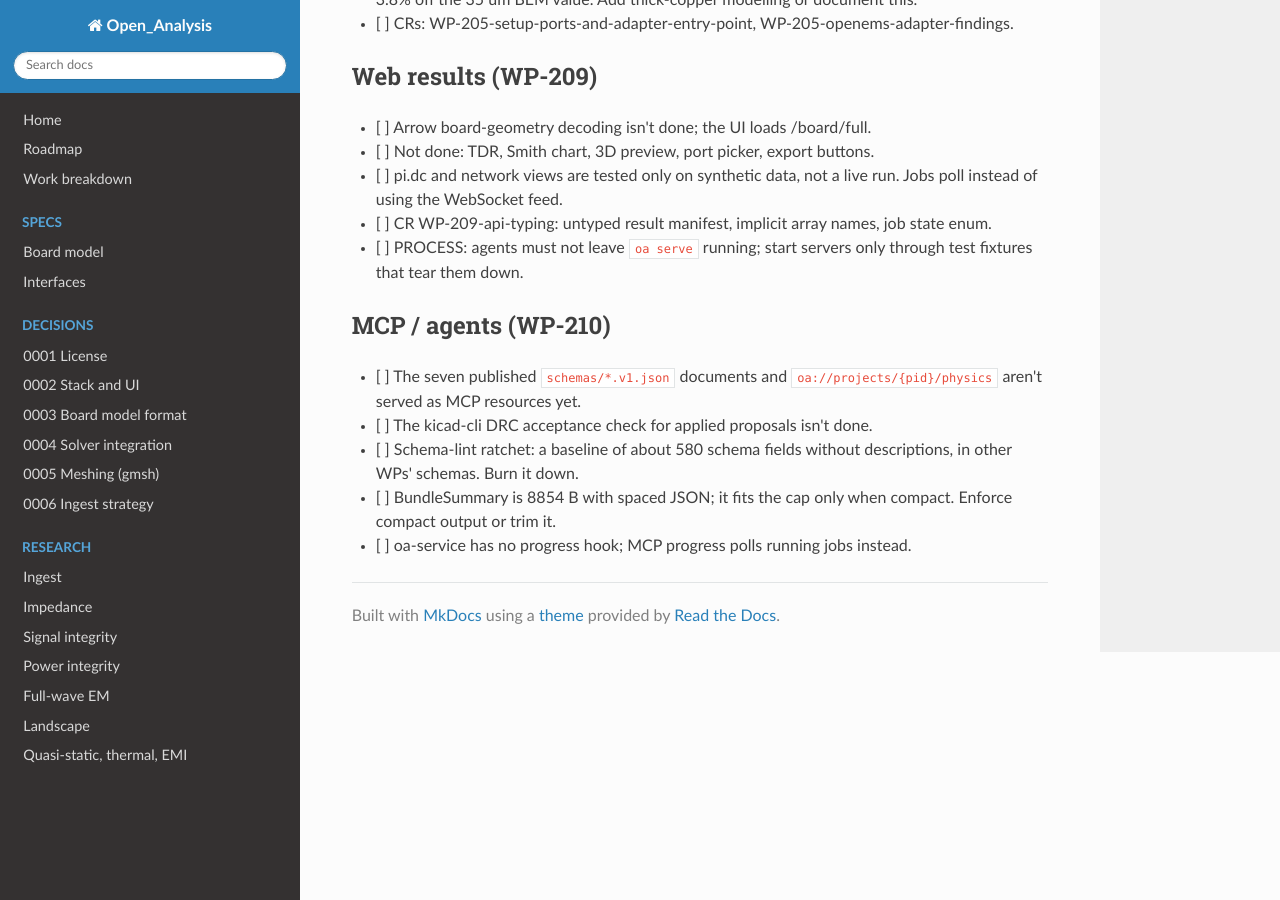
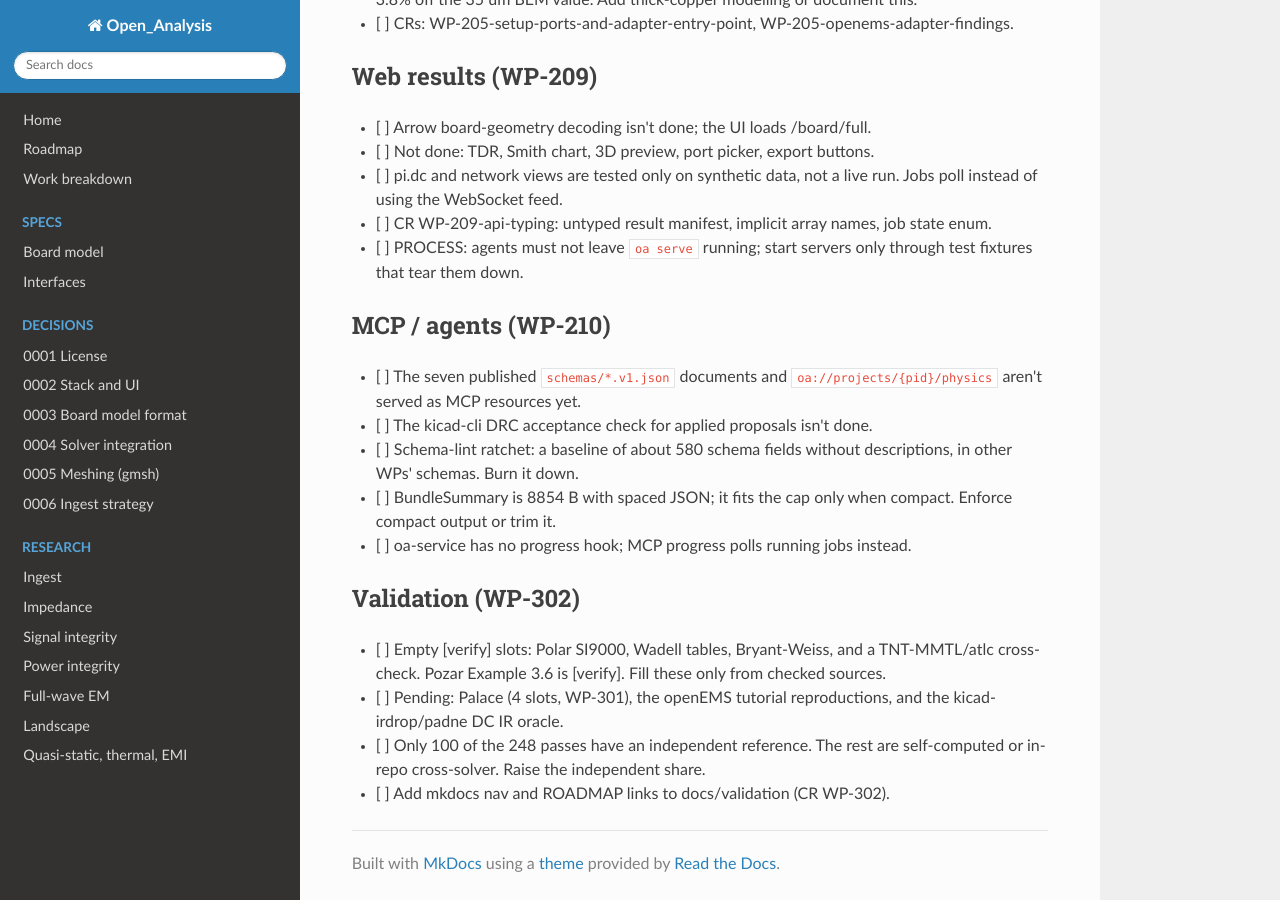
Before and after one commit to C-My-Code/Open_Analysis, an MkDocs documentation site: the page built from docs/FOLLOWUPS.md, in a window 1280 px wide and 900 px high, scrolled down 4738 px. Built offline with MkDocs 1.6.1, drawn with Linux system fonts in a browser that asks for light colours; nearby versions of some CDN libraries.

Commit message:
FOLLOWUPS for WP-302
Co-Authored-By: Claude Opus 5.5 <noreply@anthropic.com>
Claude-Session: https://claude.ai/code/session_011igm87KKv2vvAPV69iyBbW

```diff
--- a/docs/FOLLOWUPS.md
+++ b/docs/FOLLOWUPS.md
@@ -120,3 +120,9 @@ The integrator tracks known gaps found while merging work packages here. Each it
 - [ ] Schema-lint ratchet: a baseline of about 580 schema fields without descriptions, in other WPs' schemas. Burn it down.
 - [ ] BundleSummary is 8854 B with spaced JSON; it fits the cap only when compact. Enforce compact output or trim it.
 - [ ] oa-service has no progress hook; MCP progress polls running jobs instead.
+
+## Validation (WP-302)
+- [ ] Empty [verify] slots: Polar SI9000, Wadell tables, Bryant-Weiss, and a TNT-MMTL/atlc cross-check. Pozar Example 3.6 is [verify]. Fill these only from checked sources.
+- [ ] Pending: Palace (4 slots, WP-301), the openEMS tutorial reproductions, and the kicad-irdrop/padne DC IR oracle.
+- [ ] Only 100 of the 248 passes have an independent reference. The rest are self-computed or in-repo cross-solver. Raise the independent share.
+- [ ] Add mkdocs nav and ROADMAP links to docs/validation (CR WP-302).
```
